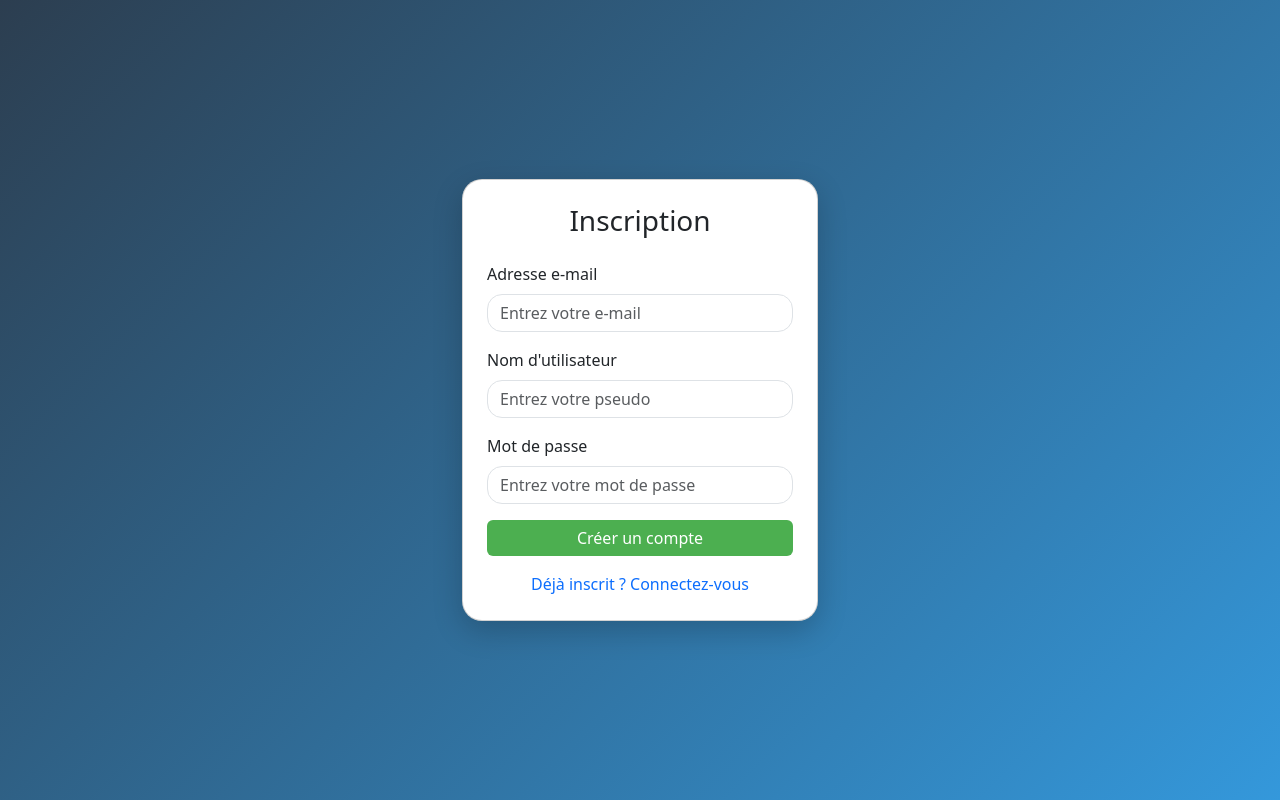
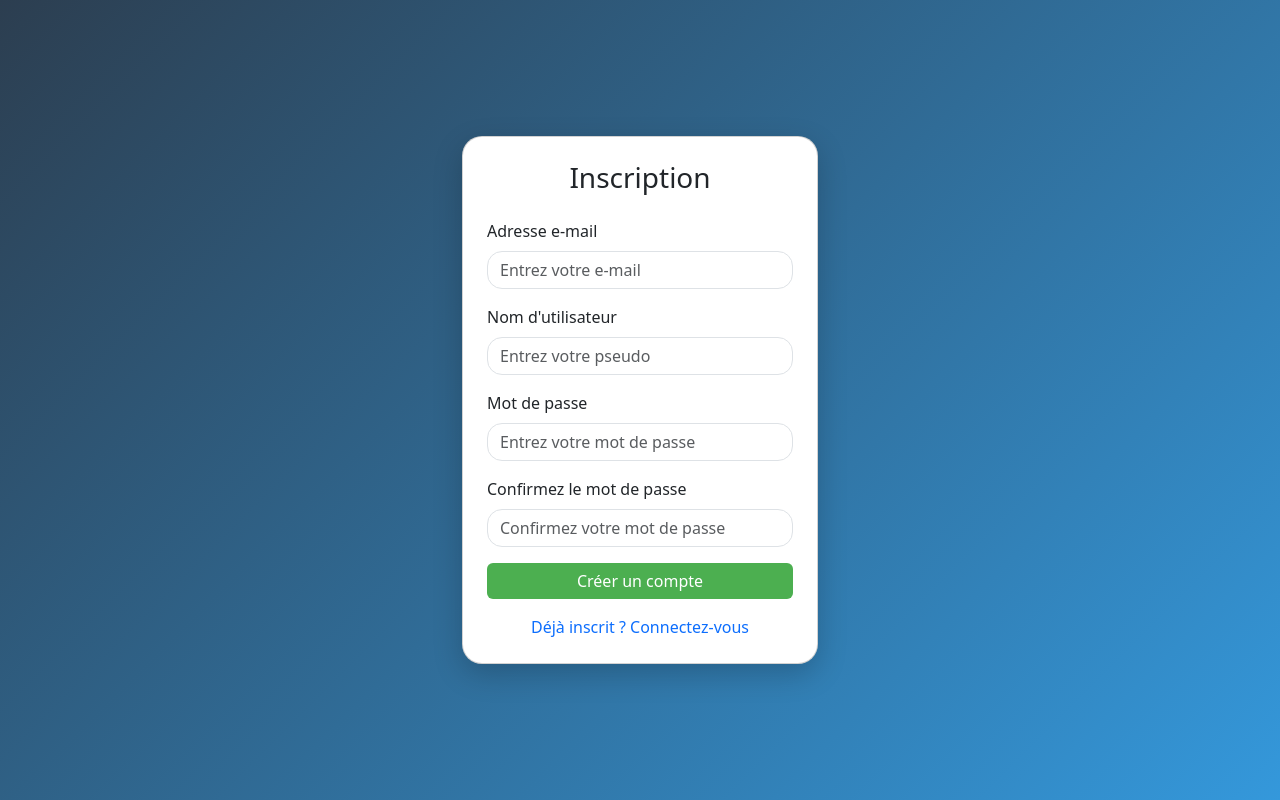
Before and after one commit to DevsAreAlsoHumans/DinoChat, a PHP site: page /register in a window 1280 px wide. Run offline with PHP 8.4, Linux system fonts and the light colour scheme.

Commit message:
V2.2
Ajout validation register + regex

```diff
--- a/app/controllers/UserController.php
+++ b/app/controllers/UserController.php
@@ -47,32 +47,44 @@ class UserController extends Controller {
             $password = $_POST['password'] ?? null;
 
             if (empty($email) || empty($pseudo) || empty($password)) {
-                echo "<div style='color: red; text-align: center;'>Tous les champs sont requis.</div>";
-                $this->view('user/register');
-                return;
+                $_SESSION['register_error'] = 'Tous les champs sont requis.';
+                header('Location: /register');
+                exit();
             }
 
             if (!filter_var($email, FILTER_VALIDATE_EMAIL)) {
-                echo "<div style='color: red; text-align: center;'>Adresse e-mail invalide.</div>";
-                $this->view('user/register');
-                return;
+                $_SESSION['register_error'] = 'Adresse e-mail invalide.';
+                header('Location: /register');
+                exit();
             }
 
-            $userModel = $this->model('User');
+            $passwordRegex = '/^(?=.*[A-Z])(?=.*[a-z])(?=.*[0-9])(?=.*[@$!%*?&])[A-Za-z\d@$!%*?&]{12,}$/';
+            if (!preg_match($passwordRegex, $password)) {
+                $_SESSION['register_error'] = 'Le mot de passe doit contenir au moins : 12 caractères, une majuscule, une minuscule, un chiffre, un caractère spécial.';
+                header('Location: /register');
+                exit();
+            }
+
             try {
+                $userModel = $this->model('User');
                 $userModel->register([
                     'email' => $email,
                     'pseudo' => $pseudo,
                     'password' => $password,
                 ]);
 
+                $_SESSION['success_message'] = 'Inscription réussie. Connectez-vous !';
                 header('Location: /login');
                 exit();
             } catch (\Exception $e) {
-                echo "<div style='color: red; text-align: center;'>{$e->getMessage()}</div>";
+                $_SESSION['register_error'] = $e->getMessage();
+                header('Location: /register');
+                exit();
             }
         }
 
         $this->view('user/register');
     }
+
+
 }
--- a/app/views/user/register.php
+++ b/app/views/user/register.php
@@ -35,7 +35,7 @@ unset($_SESSION['register_error'], $_SESSION['success_message']);
                         <div class="alert alert-success"><?php echo htmlspecialchars($success); ?></div>
                     <?php endif; ?>
 
-                    <form method="POST" action="/register">
+                    <form method="POST" action="/register" id="register-form">
                         <div class="mb-3">
                             <label for="email" class="form-label">Adresse e-mail</label>
                             <input type="email" class="form-control" id="email" name="email" placeholder="Entrez votre e-mail" required>
@@ -47,6 +47,10 @@ unset($_SESSION['register_error'], $_SESSION['success_message']);
                         <div class="mb-3">
                             <label for="password" class="form-label">Mot de passe</label>
                             <input type="password" class="form-control" id="password" name="password" placeholder="Entrez votre mot de passe" required>
+                        </div>
+                        <div class="mb-3">
+                            <label for="confirm-password" class="form-label">Confirmez le mot de passe</label>
+                            <input type="password" class="form-control" id="confirm-password" placeholder="Confirmez votre mot de passe" required>
                         </div>
                         <button type="submit" class="btn btn-success w-100">Créer un compte</button>
                     </form>
@@ -60,3 +64,22 @@ unset($_SESSION['register_error'], $_SESSION['success_message']);
     </div>
 </body>
 </html>
+
+<script>
+document.getElementById('register-form').addEventListener('submit', function(event) {
+    const password = document.getElementById('password').value;
+    const confirmPassword = document.getElementById('confirm-password').value;
+
+    if (password !== confirmPassword) {
+        event.preventDefault();
+        alert("Les mots de passe ne correspondent pas !");
+        return;
+    }
+
+    const passwordRegex = /^(?=.*[A-Z])(?=.*[a-z])(?=.*[0-9])(?=.*[@$!%*?&])[A-Za-z\d@$!%*?&]{12,}$/;
+    if (!passwordRegex.test(password)) {
+        event.preventDefault();
+        alert("Le mot de passe ne respecte pas les normes :\n- Au moins 12 caractères\n- Une majuscule\n- Une minuscule\n- Un chiffre\n- Un caractère spécial.");
+    }
+});
+</script>
```
Also changed, not shown: app/models/User.php (line endings or trailing spaces).
